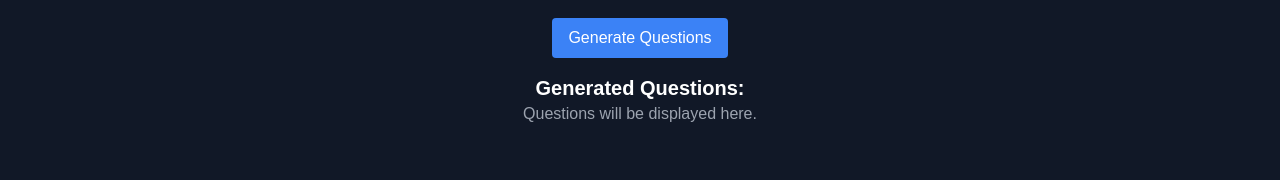
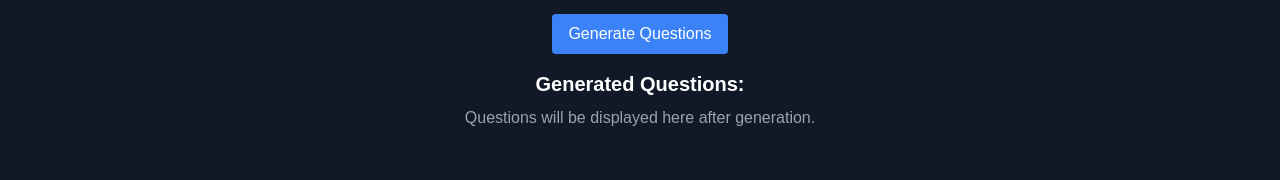
Before and after one commit to sanskar240/inquisitor-wrapper, a Next.js app: page /new-analysis in a window 1280 px wide. Shown: the part 436-616 px from the top of the page. Built offline with nearby package versions, Linux system fonts and the light colour scheme.

Commit message:
T5 operational

```diff
--- a/app/api/generate/route.js
+++ b/app/api/generate/route.js
@@ -2,9 +2,8 @@ import axios from 'axios';
 
 export async function POST(request) {
   const { inputs } = await request.json();
-  const token = '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'; // Keep this token secure
+  const hfApiKey = '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'; // Replace with your Hugging Face API key
 
-  // Check if inputs are provided
   if (!inputs) {
     return new Response(JSON.stringify({ error: 'No inputs provided' }), {
       status: 400,
@@ -14,31 +13,33 @@ export async function POST(request) {
 
   try {
     const response = await axios.post(
-      'https://api-inference.huggingface.co/models/t5-small', // Updated endpoint
-      { inputs: `generate questions: ${inputs}` }, // Ensure the prompt is set for question generation
+      'https://api-inference.huggingface.co/models/ZhangCheng/T5-Base-finetuned-for-Question-Generation',
+      { inputs: `generate questions: ${inputs}` },
       {
         headers: {
-          Authorization: `Bearer ${token}`,
+          Authorization: `Bearer ${hfApiKey}`,
           'Content-Type': 'application/json',
         },
       }
     );
 
-    // Check if the response data is in the expected format
+    // Parse the response to extract generated questions
     if (response.data && Array.isArray(response.data)) {
-      // Extract generated questions from response
-      const questions = response.data.map(item => item.generated_text || item.text || item); // Adjust based on actual response structure
-      return new Response(JSON.stringify(questions), {
+      const questions = response.data.map((item) => item.generated_text).filter(Boolean);
+      return new Response(JSON.stringify({ questions }), {
         status: 200,
         headers: { 'Content-Type': 'application/json' },
       });
     } else {
-      throw new Error('Unexpected response structure');
+      throw new Error('Unexpected response format from Hugging Face API');
     }
   } catch (error) {
     console.error('Error communicating with Hugging Face:', error.response ? error.response.data : error.message);
     return new Response(
-      JSON.stringify({ error: 'Failed to generate questions', details: error.response ? error.response.data : error.message }),
+      JSON.stringify({
+        error: 'Failed to generate questions',
+        details: error.response ? error.response.data : error.message,
+      }),
       {
         status: 500,
         headers: { 'Content-Type': 'application/json' },
--- a/app/new-analysis/page.js
+++ b/app/new-analysis/page.js
@@ -1,16 +1,18 @@
 "use client"; // Ensure this is at the top of the file
 import React, { useState } from 'react';
 import axios from 'axios';
+import Link from 'next/link';
 
 const NewAnalysis = () => {
   const [text, setText] = useState('');
-  const [questions, setQuestions] = useState([]); // Store generated questions
+  const [questions, setQuestions] = useState([]);
   const [loading, setLoading] = useState(false);
   const [error, setError] = useState('');
 
   const handleSubmit = async (e) => {
     e.preventDefault();
     setLoading(true);
+    setQuestions([]);
     setError('');
 
     if (!text.trim()) {
@@ -19,31 +21,37 @@ const NewAnalysis = () => {
       return;
     }
 
-    const prompt = `generate questions: ${text}`; // Prepare the prompt for question generation
+    try {
+      const response = await axios.post(
+        'https://api-inference.huggingface.co/models/ZhangCheng/T5-Base-finetuned-for-Question-Generation',
+        { inputs: text },
+        {
+          headers: {
+            Authorization: `Bearer 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`,
+            'Content-Type': 'application/json',
+          },
+        }
+      );
 
-    const fetchQuestions = async (attempt = 1) => {
-      try {
-        const response = await axios.post('http://localhost:3000/api/generate', { inputs: prompt });
-
-        if (Array.isArray(response.data)) {
-          setQuestions(response.data); // Assuming response.data is an array of generated questions
+      if (response.data && Array.isArray(response.data)) {
+        const generatedQuestions = response.data.map((item) => item.generated_text).filter(Boolean);
+        setQuestions(generatedQuestions);
+        if (generatedQuestions.length === 0) {
+          setError('No questions generated. Please try different input.');
+        }
       } else {
-          setError('Unexpected response format from the API');
+        setError('Unexpected response format from the API.');
       }
     } catch (err) {
-        if (err.response && err.response.data && err.response.data.details && err.response.data.details.error.includes("loading") && attempt < 5) {
-          // Wait for a while before retrying
-          setTimeout(() => fetchQuestions(attempt + 1), 20000); // Retry after 20 seconds
+      if (err.response && err.response.status === 403) {
+        setError('Invalid or missing API token for Hugging Face.');
       } else {
-          setError('Error generating questions. Please try again.');
+        setError('Error generating questions. Please try again later.');
+      }
       console.error('Error details:', err.response ? err.response.data : err.message);
-        }
     } finally {
       setLoading(false);
     }
-    };
-
-    fetchQuestions(); // Start fetching questions
   };
 
   return (
@@ -51,9 +59,11 @@ const NewAnalysis = () => {
       <header className="bg-gray-800 shadow-md p-4">
         <div className="container mx-auto flex justify-between items-center">
           <h1 className="text-xl font-bold">New Analysis</h1>
+          <Link href='/'>
             <button className="bg-gray-700 text-white px-4 py-2 rounded hover:bg-gray-600">
               Back
             </button>
+          </Link>
         </div>
       </header>
 
@@ -66,25 +76,24 @@ const NewAnalysis = () => {
             value={text}
             onChange={(e) => setText(e.target.value)}
           />
-
           <button
             type="submit"
-            className="bg-blue-500 text-white px-4 py-2 rounded hover:bg-blue-600"
+            className={`px-4 py-2 rounded ${loading ? 'bg-gray-600' : 'bg-blue-500 hover:bg-blue-600'} text-white`}
             disabled={loading}
           >
             {loading ? 'Generating...' : 'Generate Questions'}
           </button>
         </form>
 
-        <div className="mt-4">
+        <div className="mt-4 w-full max-w-lg">
           <h3 className="text-xl font-bold">Generated Questions:</h3>
-          {error && <p className="text-red-500">{error}</p>}
-          {questions.length > 0 ? (
+          {error && <p className="text-red-500 mt-2">{error}</p>}
+          {!error && questions.length > 0 ? (
             questions.map((question, index) => (
-              <p key={index} className="text-gray-400">{question.translation_text || question}</p> // Adjusted to extract translation_text
+              <p key={index} className="text-gray-400 mt-2">{question}</p>
             ))
-          ) : (
-            <p className="text-gray-400">Questions will be displayed here.</p>
+          ) : !error && !loading && (
+            <p className="text-gray-400 mt-2">Questions will be displayed here after generation.</p>
           )}
         </div>
       </main>
--- a/app/page.js
+++ b/app/page.js
@@ -12,7 +12,7 @@ export default function Home() {
       {/* Header Section */}
       <header className="bg-gray-800 shadow-md p-4">
         <div className="container mx-auto flex justify-between items-center">
-          <h1 className="text-xl font-bold">My Service</h1>
+          <h1 className="text-xl font-bold">PromptWiki</h1>
 
           {/* Hamburger Icon for Mobile */}
           <div className="md:hidden">
```
Lines whose indentation alone changed are shown as unchanged.
